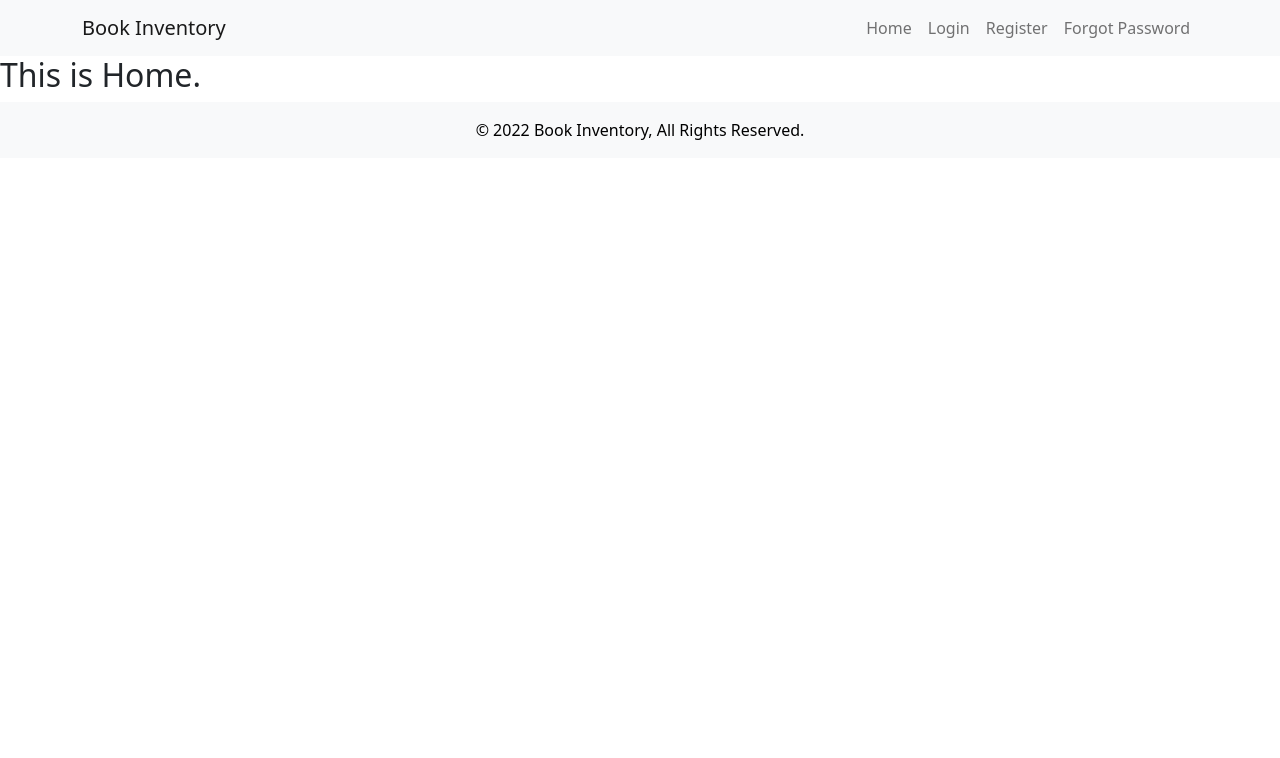
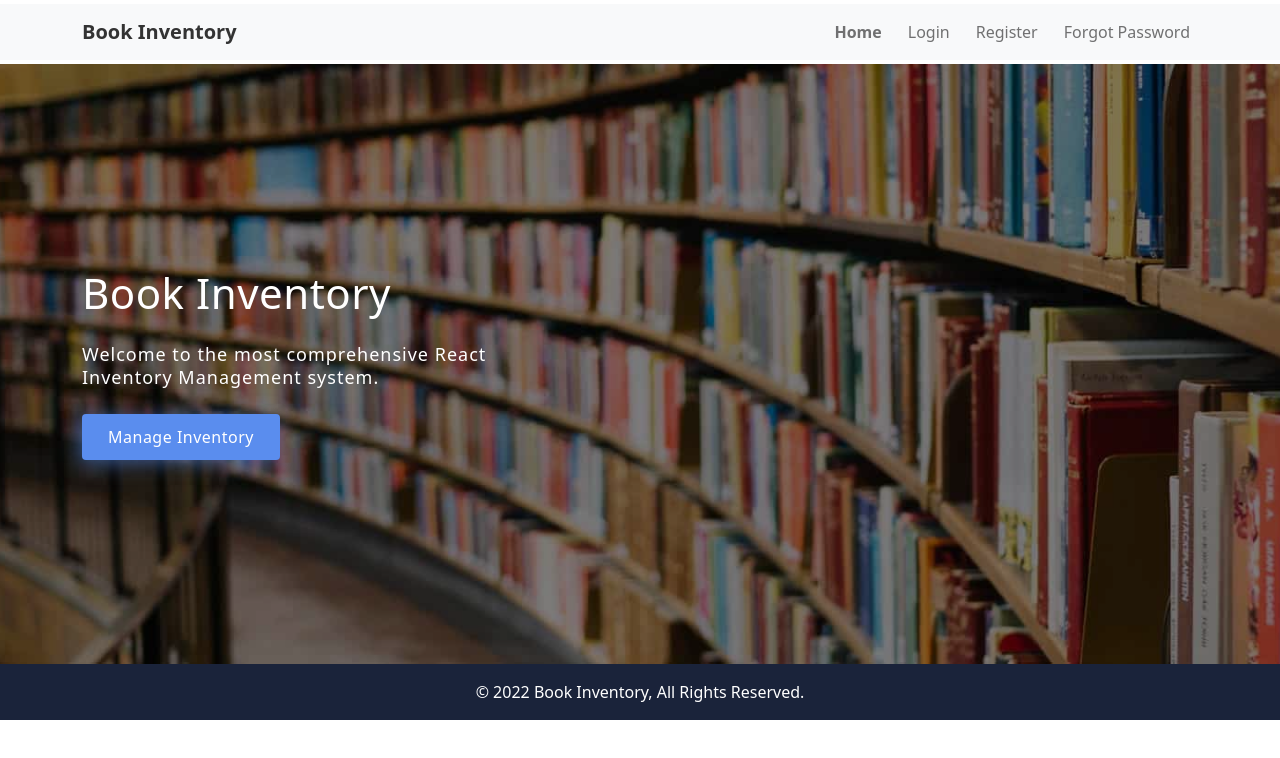
Before and after one commit to biswajit-adhikary/Book-Inventory-Client, a React (Create React App) app: page / in a window 1280 px wide. Shown: the top 758 px of the page. Built offline with nearby package versions, Linux system fonts and the light colour scheme.

Commit message:
Header, Banner & Footer Done

```diff
--- a/public/index.html
+++ b/public/index.html
@@ -1,14 +1,12 @@
 <!DOCTYPE html>
 <html lang="en">
+
 <head>
   <meta charset="utf-8" />
   <link rel="icon" href="%PUBLIC_URL%/favicon.ico" />
   <meta name="viewport" content="width=device-width, initial-scale=1" />
   <meta name="theme-color" content="#000000" />
-    <meta
-      name="description"
-      content="Web site created using create-react-app"
-    />
+  <meta name="description" content="Web site created using create-react-app" />
   <link rel="apple-touch-icon" href="%PUBLIC_URL%/logo192.png" />
   <!--
       manifest.json provides metadata used when your web app is installed on a
@@ -24,8 +22,9 @@
       work correctly both with client-side routing and a non-root public URL.
       Learn how to configure a non-root public URL by running `npm run build`.
     -->
-    <title>React App</title>
+  <title>Book Inventory - Comprehensive React Inventory Management System</title>
 </head>
+
 <body>
   <noscript>You need to enable JavaScript to run this app.</noscript>
   <div id="root"></div>
@@ -40,4 +39,5 @@
       To create a production bundle, use `npm run build` or `yarn build`.
     -->
 </body>
+
 </html>
--- /dev/null
+++ b/src/Pages/Home/Banner/Banner.css
@@ -0,0 +1,60 @@
+.banner-area {
+    height: 600px;
+    background-size: cover;
+    background-position: center;
+    position: relative;
+    z-index: 1;
+}
+
+.banner-area:after {
+    position: absolute;
+    content: "";
+    top: 0;
+    left: 0;
+    right: 0;
+    bottom: 0;
+    background-color: #000;
+    opacity: .5;
+    z-index: -1;
+}
+
+.theme-text-primary {
+    font-size: 42px;
+    text-transform: capitalize;
+    letter-spacing: .5px;
+}
+
+.theme-sub-text {
+    font-size: 18px;
+    letter-spacing: 1px;
+    line-height: 1.3;
+}
+
+.theme-btn {
+    background-color: #5A8DEE;
+    box-shadow: -3px 3px 20px 0px #598dee9c;
+    color: #fff;
+    letter-spacing: .5px;
+    padding: 10px 25px;
+    transition: .3s;
+}
+
+.theme-btn:hover {
+    background-color: #FF5B5C;
+    box-shadow: -3px 3px 20px 0px #ff5b5c9e;
+    color: #fff;
+}
+
+@media only screen and (max-width: 600px) {
+    .banner-area {
+        height: 500px;
+    }
+
+    .theme-text-primary {
+        font-size: 32px;
+    }
+
+    .theme-sub-text {
+        font-size: 15px;
+    }
+}
--- /dev/null
+++ b/src/Pages/Home/Banner/Banner.js
@@ -0,0 +1,20 @@
+import React from 'react';
+import './Banner.css';
+import banner from "../../../images/banner.jpg";
+import { Container } from 'react-bootstrap';
+
+const Banner = () => {
+    return (
+        <section className='banner-area d-flex justify-content-center align-items-center' style={{ backgroundImage: `url(${banner})` }}>
+            <Container>
+                <div className="banner-text">
+                    <h3 className='theme-text-primary text-white'>Book inventory</h3>
+                    <h4 className='theme-sub-text text-white my-4'>Welcome to the most comprehensive React <br /> Inventory Management system.</h4>
+                    <button className='btn theme-btn'>Manage Inventory</button>
+                </div>
+            </Container>
+        </section >
+    );
+};
+
+export default Banner;
--- a/src/Pages/Home/Home.js
+++ b/src/Pages/Home/Home.js
@@ -1,10 +1,11 @@
 import React from 'react';
+import Banner from './Banner/Banner';
 
 const Home = () => {
     return (
-        <div>
-            <h2>This is Home.</h2>
-        </div>
+        <>
+            <Banner />
+        </>
     );
 };
 
--- a/src/Pages/Shared/Footer/Footer.css
+++ b/src/Pages/Shared/Footer/Footer.css
@@ -0,0 +1,3 @@
+.footer {
+    background-color: #1A233A;
+}
--- a/src/Pages/Shared/Footer/Footer.js
+++ b/src/Pages/Shared/Footer/Footer.js
@@ -1,11 +1,12 @@
 import React from 'react';
 import { Container } from 'react-bootstrap';
+import './Footer.css';
 
 const Footer = () => {
     return (
-        <footer className='footer bg-light py-3 text-center'>
+        <footer className='footer py-3 text-center'>
             <Container>
-                <p className='text-black text-center mb-0'>
+                <p className='text-white text-center mb-0'>
                     &copy; 2022 Book Inventory, All Rights Reserved.
                 </p>
             </Container>
--- a/src/Pages/Shared/Header/Header.css
+++ b/src/Pages/Shared/Header/Header.css
@@ -0,0 +1,12 @@
+a.navbar-brand {
+    font-weight: bold !important;
+    color: #333 !important;
+}
+
+.navbar-nav a {
+    margin-left: 10px;
+}
+
+a.active-link {
+    font-weight: bold;
+}
--- a/src/Pages/Shared/Header/Header.js
+++ b/src/Pages/Shared/Header/Header.js
@@ -1,10 +1,11 @@
 import React from 'react';
 import { Container, Nav, Navbar } from 'react-bootstrap';
 import { Link, NavLink } from 'react-router-dom';
+import './Header.css'
 
 const Header = () => {
     return (
-        <div className='header'>
+        <div className='header py-1'>
             <Navbar bg="light" expand="lg">
                 <Container>
                     <Navbar.Brand as={Link} to="/">
```
Also changed, not shown: src/images/banner.jpg (added), src/index.css (line endings or trailing spaces), 1 other file (tests, documents, lock files or other folders). Lines whose indentation alone changed are shown as unchanged.
